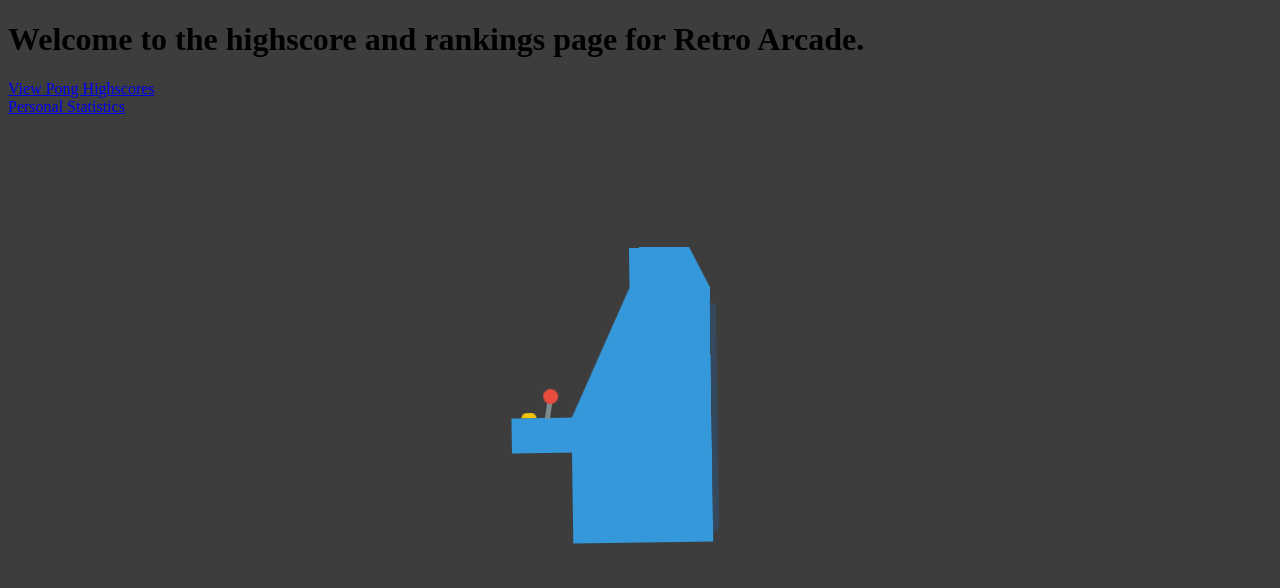
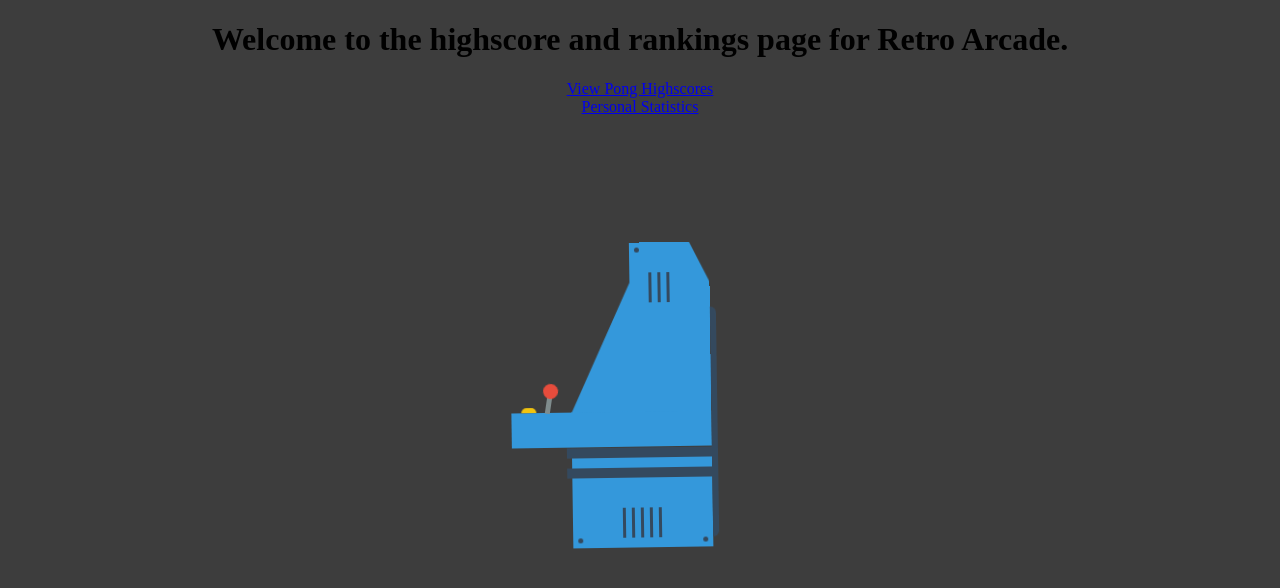
Before and after one commit to mfuri/Retro-Arcade, a Flask app: page / in a window 1280 px wide. Shown: the top 588 px of the page. Run offline with Flask 2, Linux system fonts and the light colour scheme.

Commit message:
Update index.html

```diff
--- a/highscores/templates/index.html
+++ b/highscores/templates/index.html
@@ -7,18 +7,39 @@
 </head>
 <body>
 
-<div class='machine'>
-    <div class='top'></div>
+<div class='machine shake-slow'>
+    <div class='shine'></div>
+    <div class='top'>
+        <div class='screw screwTop'></div>
+        <div class='panels'>
+            <div class='panel'></div>
+            <div class='panel'></div>
+            <div class='panel'></div>
+        </div>
+    </div>
     <div class='screen'></div>
-    <div class='table'>
+    <div class='table color'>
         <div class='button'></div>
         <div class='stick'></div>
     </div>
-    <div class='bottom'></div>
+    <div class='bottom color'>
+        <div class='line'></div>
+        <div class='line'></div>
+        <div class='screw screwleftBottom'></div>
+        <div class='panels'>
+            <div class='panel'></div>
+            <div class='panel'></div>
+            <div class='panel'></div>
+            <div class='panel'></div>
+            <div class='panel'></div>
+        </div>
+        <div class='screw screwRight'></div>
+    </div>
 </div>
 
 
-<div class='welcome' align="'center">
+
+<div class='welcome' style="text-align:center;">
     <h1>Welcome to the highscore and rankings page for Retro Arcade.</h1>
     <a href="pong_leaderboard.html">View Pong Highscores</a><br>
     <a href="personal.html">Personal Statistics</a><br>
```
